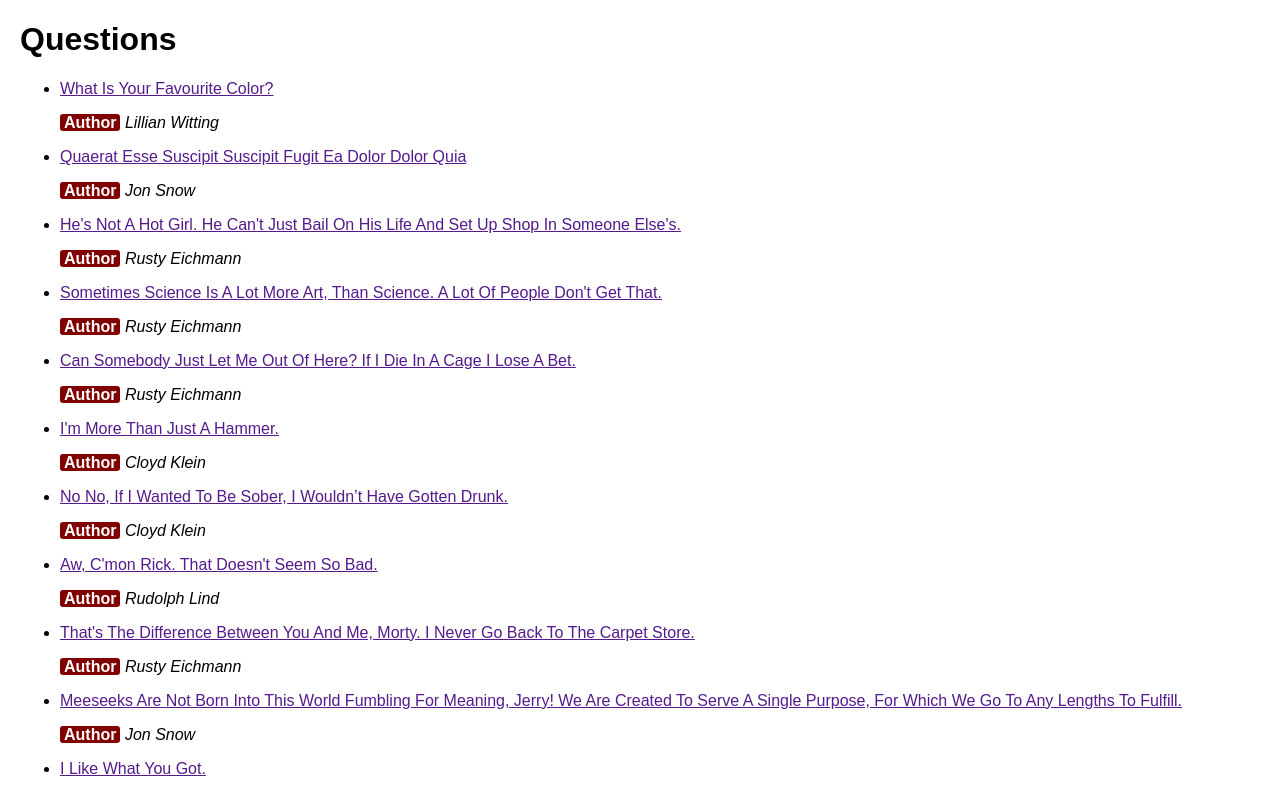
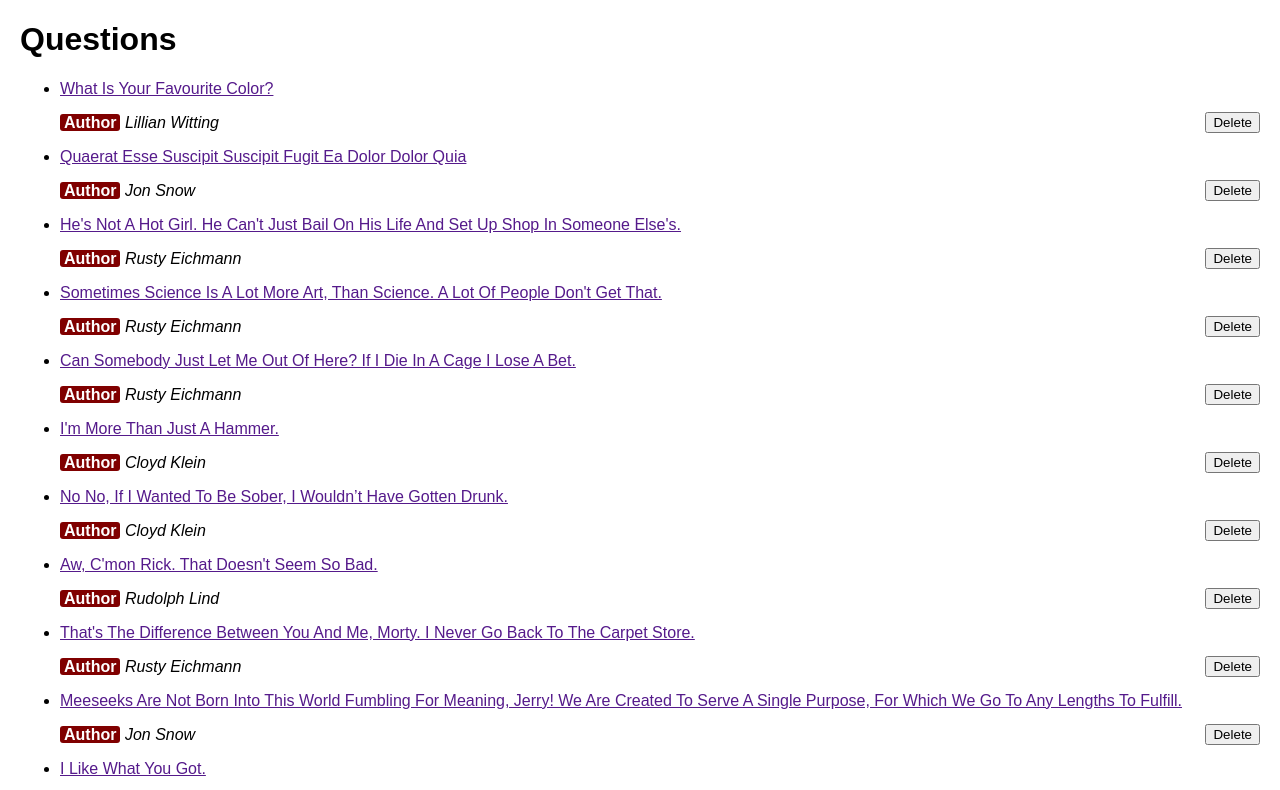
Before and after one commit to chen-jenn/awesomeAnswersReact, a React (Create React App) app: page / in a window 1280 px wide. Shown: the top 790 px of the page. Built offline with nearby package versions, Linux system fonts and the light colour scheme.

Commit message:
Add delete buttons for questions

```diff
--- a/src/components/QuestionIndexPage.js
+++ b/src/components/QuestionIndexPage.js
@@ -4,17 +4,48 @@ import allQuestions from "../data/allQuestions"; //not using braces because it w
 
 
 class QuestionIndexPage extends Component {
+  constructor(props){
+    //constructor gets the props when a componnent is initialized first
+    super(props);
+
+    //set up the state; the object is what you can initialize with any data you want
+    this.state = {
+      questions: allQuestions //store the data in the state instead; and then use this.state.questions.map etc. below
+    }
+
+    //Methods that are used as callbacks will no longer be owned by their instance once they're called. Meaning that their 'this' will be either undefined or 'Window'. Use 'bind' on the method to permanently set its 'this' to the instance's 'this'
+    this.deleteQuestion = this.deleteQuestion.bind(this);
+  }
+
+  deleteQuestion(event){ //a prototype method; a method not done on the object, but on the object's prototype
+    const{currentTarget} = event;
+    const{questions} = this.state;
+
+    this.setState({ //use this whenever you want to change a state. pass an object; that object will be merged to the current state
+      // questions: [] //this would replace your entire state with an empty array
+      questions: questions.filter(q => q.id !== parseInt(currentTarget.dataset.id, 10))
+    })
+  }
+
   render(){
     return (
       <main className="QuestionIndexPage">
         <h1>Questions</h1>
         <ul>
           {
-            allQuestions.map(
+            this.state.questions.map(
               (question, index) => (
                 <li key={question.id}>
                   <a href="">{question.title}</a>
-                  <Field name="Author" value={question.author.full_name} />
+                  <div style={{
+                    display:"flex",
+                    alignItems: "center",
+                    justifyContent: "space-between"
+                  }}>
+                    <Field name="Author" value={question.author.full_name} />
+                    <button data-id={question.id} onClick={this.deleteQuestion}>Delete</button>
+                  </div>
+
                 </li>
               )
             )
--- a/src/components/QuestionShowPage.js
+++ b/src/components/QuestionShowPage.js
@@ -23,15 +23,22 @@ import detailedQuestion from '../data/detailedQuestion';
 
 //Refactoring the above as a class
 class QuestionShowPage extends Component {
+  constructor(props){
+    super(props); //must always say super(props) otherwise errors
+    this.state = {
+      question: detailedQuestion //store your data here
+    }
+  }
+
   render(){
     return(
       <main className="QuestionShowPage">
         <QuestionDetails
-          {...detailedQuestion}
+          {...this.state.question}
         />
         <h2>Answers</h2>
         <AnswerList
-          answers={detailedQuestion.answers}
+          answers={this.state.question.answers}
         />
       </main>
     )
```
